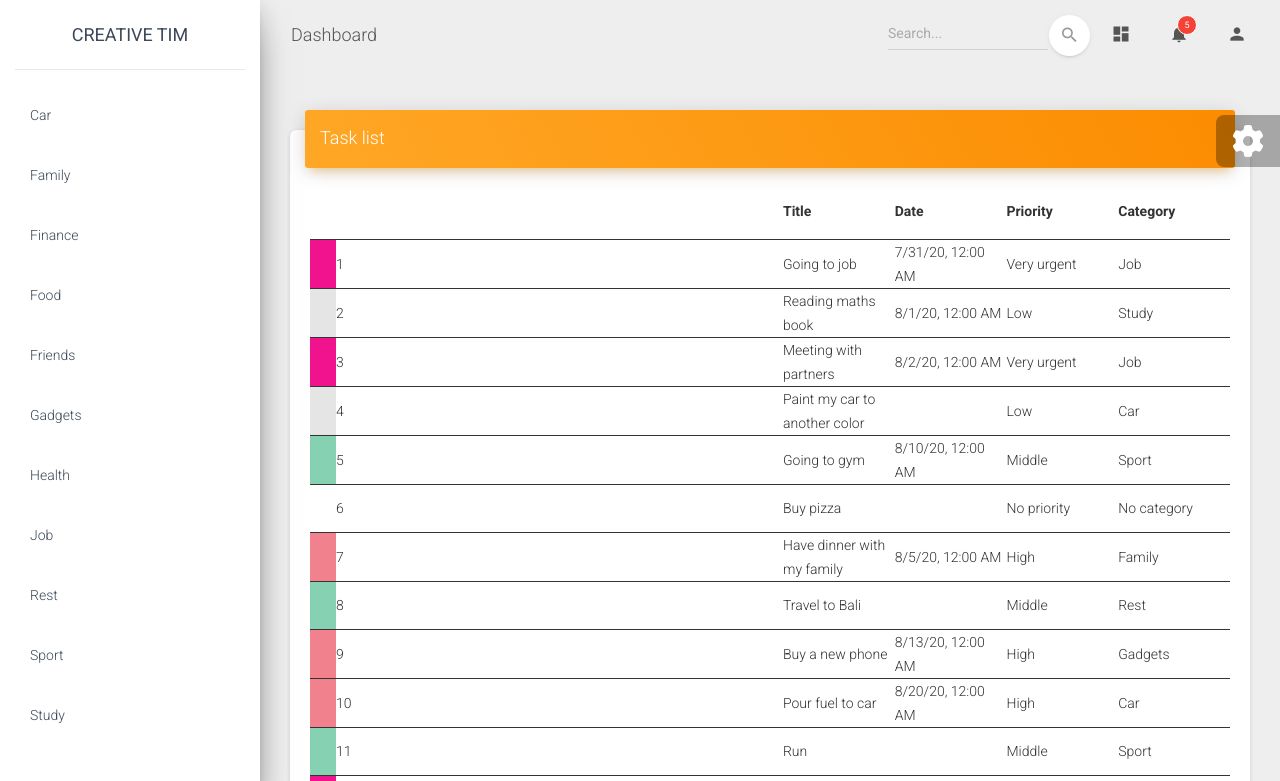
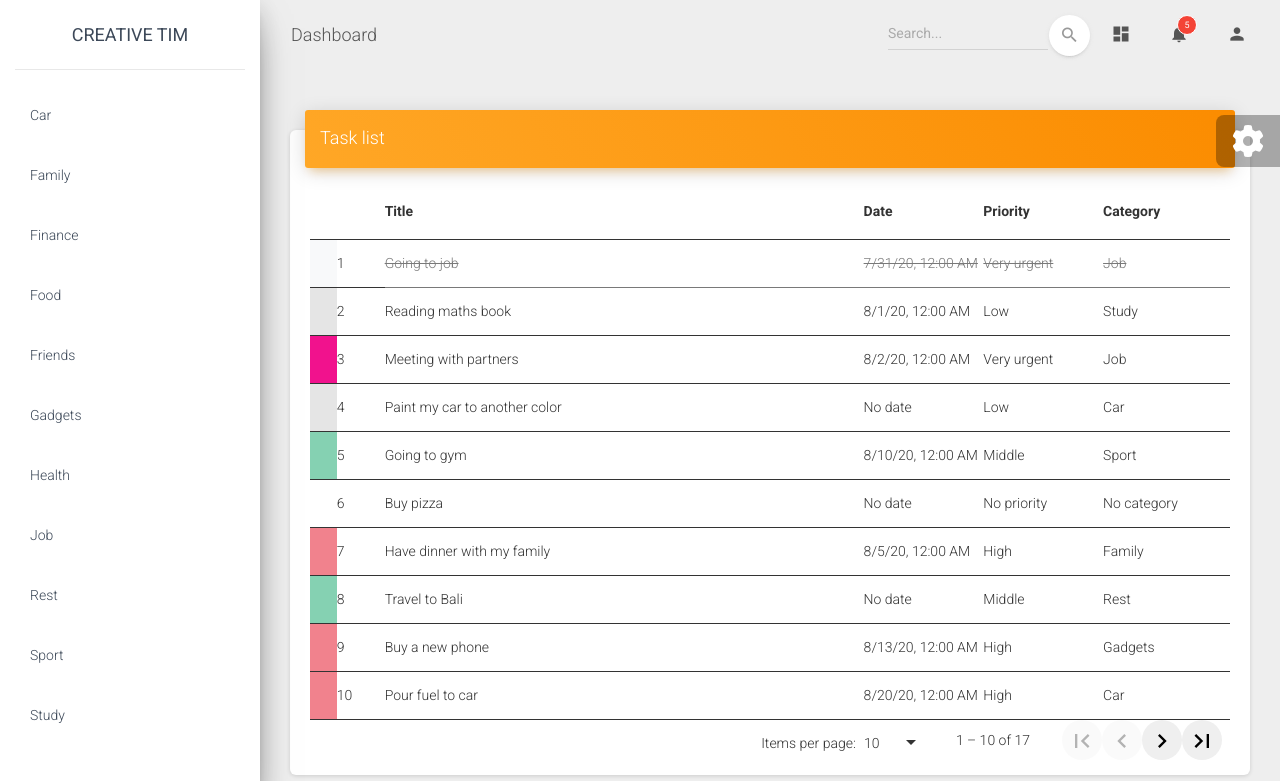
Before and after one commit to Jakhongir1117/Todo, an Angular app: page / in a window 1280 px wide. Shown: the top 781 px of the page. Built offline with nearby package versions, Linux system fonts and the light colour scheme.

Commit message:
8th step

```diff
--- a/src/app/data/TestData.ts
+++ b/src/app/data/TestData.ts
@@ -31,7 +31,7 @@
     {
       id: 1,
       title: 'Going to job',
-      completed: false,
+      completed: true,
       category: TestData.categories[7],
       priority: TestData.priorities[3],
       date: new Date('2020-07-31')
--- a/src/app/views/tasks/tasks.component.css
+++ b/src/app/views/tasks/tasks.component.css
@@ -8,11 +8,11 @@
 }
 
 .col-id {
-  width: 40%;
+  width: 4%;
 }
 
 .col-title {
-  width: 10%;
+  width: 40%;
 }
 
 .col-priority {
--- a/src/app/views/tasks/tasks.component.html
+++ b/src/app/views/tasks/tasks.component.html
@@ -4,7 +4,7 @@
   </div>
   <div class="card-body table-responsive">
 
-    <table [dataSource]="dataSource" mat-table>
+    <table [dataSource]="dataSource" mat-table matSort>
 
 
       <!-- Priority color -->
@@ -26,7 +26,7 @@
 
       <!-- task title -->
       <ng-container matColumnDef="title">
-        <th *matHeaderCellDef mat-header-cell> Title</th>
+        <th *matHeaderCellDef mat-header-cell mat-sort-header> Title</th>
         <td class="col-title" *matCellDef="let task" [class.completed]="task.completed" mat-cell>
 
           {{task.title}}
@@ -37,10 +37,10 @@
 
       <!-- completed date -->
       <ng-container matColumnDef="date">
-        <th *matHeaderCellDef mat-header-cell> Date</th>
-        <td class="col-date" *matCellDef="let task" [ngClass]="{'completed': task.completed, 'nodate': task.date == null}" mat-cell>
+        <th *matHeaderCellDef mat-header-cell mat-sort-header> Date</th>
+        <td class="col-date" *matCellDef="let task" [ngClass]="{'completed': task.completed}" mat-cell>
 
-          {{task.date | date: "short"}}
+          {{task.date ? (task.date | date: "short") : "No date"}}
 
         </td>
       </ng-container>
@@ -48,8 +48,8 @@
 
       <!-- priority -->
       <ng-container matColumnDef="priority">
-        <th *matHeaderCellDef mat-header-cell> Priority</th>
-        <td class="col-priority" *matCellDef="let task" [ngClass]="{'completed': task.completed, 'nopriority': task.priority == null}" mat-cell>
+        <th *matHeaderCellDef mat-header-cell mat-sort-header> Priority</th>
+        <td class="col-priority" *matCellDef="let task" [ngClass]="{'completed': task.completed}" mat-cell>
 
           {{task.priority ? task.priority.title : "No priority"}}
 
@@ -59,8 +59,8 @@
 
       <!-- Category -->
       <ng-container matColumnDef="category">
-        <th *matHeaderCellDef mat-header-cell> Category</th>
-        <td class="col-category" *matCellDef="let task" [ngClass]="{'completed': task.completed, 'nocategory': task.category == null, 'link': !task.completed} " mat-cell>
+        <th *matHeaderCellDef mat-header-cell mat-sort-header> Category</th>
+        <td class="col-category" *matCellDef="let task" [ngClass]="{'completed': task.completed} " mat-cell>
 
           {{task.category ? task.category.title : "No category"}}
 
@@ -69,7 +69,7 @@
 
 
       <!-- table title -->
-      <tr *matHeaderRowDef="displayedColumns;" mat-header-row></tr>
+      <tr *matHeaderRowDef=" displayedColumns;" mat-header-row></tr>
 
       <!-- table rows -->
       <tr *matRowDef="let row; columns: displayedColumns;" mat-row></tr>
@@ -77,6 +77,8 @@
 
     </table>
 
+    <mat-paginator [pageSizeOptions]="[10,20,50,100]" showFirstLastButtons></mat-paginator>
+
 
   </div>
 
--- a/src/app/views/tasks/tasks.component.ts
+++ b/src/app/views/tasks/tasks.component.ts
@@ -1,17 +1,24 @@
-import {Component, OnInit} from '@angular/core';
+import {AfterViewInit, Component, OnInit, ViewChild} from '@angular/core';
 import {DataHandlerService} from '../../service/data-handler.service';
 import {Task} from '../../model/Task';
 import {MatTableDataSource} from '@angular/material/table';
+import {MatPaginator} from '@angular/material/paginator';
+import {MatSort} from '@angular/material/sort';
+
 
 @Component({
   selector: 'app-tasks',
   templateUrl: './tasks.component.html',
   styleUrls: ['./tasks.component.css']
 })
-export class TasksComponent implements OnInit {
+export class TasksComponent implements OnInit, AfterViewInit {
+
 
   displayedColumns: string[] = ['color', 'id', 'title', 'date', 'priority', 'category'];
   dataSource: MatTableDataSource<Task>;
+
+  @ViewChild (MatPaginator, {static: false}) private paginator: MatPaginator;
+  @ViewChild (MatSort, {static: false}) private sort: MatSort;
 
   tasks: Task[];
 
@@ -26,18 +33,25 @@
     this.refreshTable();
   }
 
+  ngAfterViewInit(): void {
+
+    this.addTableObjects();
+
+  }
+
   toggleTaskCompleted(task: Task) {
     task.completed = !task.completed;
   }
+
 
   private getPriorityColor(task: Task) {
 
     // color completed tasks
     if (task.completed) {
-      return '#F8F9FA'  // TODO make colors constant
+      return '#F8F9FA';  // TODO make colors constant
     }
 
-    if(task.priority && task.priority.color) {
+    if (task.priority && task.priority.color) {
       return task.priority.color;
     }
 
@@ -45,9 +59,39 @@
 
   }
 
+
   private refreshTable() {
 
     this.dataSource.data = this.tasks;
 
+    this.addTableObjects();
+
+
+    this.dataSource.sortingDataAccessor = (task, colName) => {
+
+
+      switch (colName) {
+        case  'priority' : {
+          return task.priority ? task.priority.id : null;
+        }
+        case 'category' : {
+          return task.category ? task.category.title : null;
+        }
+        case 'date' : {
+          return task.date ? task.date.toDateString() : null;
+        }
+        case 'title' : {
+          return task.title;
+        }
+
+      }
+
+    };
+
+  }
+
+  private addTableObjects() {
+    this.dataSource.sort = this.sort;
+    this.dataSource.paginator = this.paginator;
   }
 }
```
